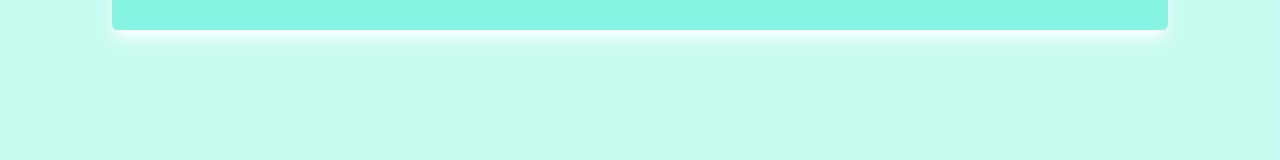
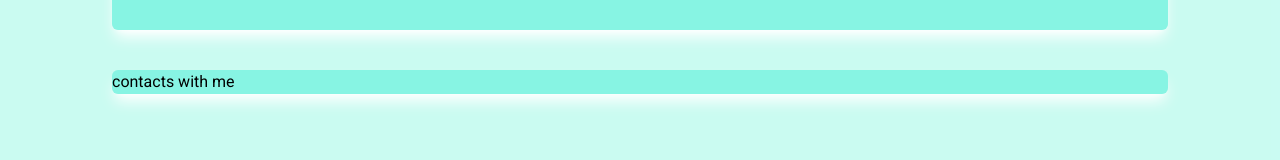
Before and after one commit to helal366/my_portfolio, a React (Vite) app: page / in a window 1280 px wide. Shown: the part 1793-1953 px from the top of the page. Built offline with nearby package versions, Linux system fonts and the light colour scheme.

Commit message:
Contacts component created

```diff
--- a/src/components/headerComponents/NavbarLinks.jsx
+++ b/src/components/headerComponents/NavbarLinks.jsx
@@ -11,7 +11,7 @@ const NavbarLinks = () => {
             <li><a href='skills'>Skills</a></li>
             <li><a href='#education'>Education</a></li>
             <li><a href='#projects'>Projects</a></li>
-            <li><a>Contacts</a></li>
+            <li><a href='#contacts'>Contacts</a></li>
         </>
     );
 };
--- /dev/null
+++ b/src/components/homePageComponents/Contacts.jsx
@@ -0,0 +1,11 @@
+import React from 'react';
+
+const Contacts = () => {
+    return (
+        <section className='section'>
+            contacts with me
+        </section>
+    );
+};
+
+export default Contacts;
--- a/src/pages/HomePage.jsx
+++ b/src/pages/HomePage.jsx
@@ -3,6 +3,7 @@ import About from '../components/homePageComponents/About';
 import Skills from '../components/homePageComponents/Skills';
 import EducationalQualification from '../components/homePageComponents/EducationalQualification';
 import Projects from '../components/homePageComponents/Projects';
+import Contacts from '../components/homePageComponents/Contacts';
 
 const HomePage = () => {
     return (
@@ -17,6 +18,9 @@ const HomePage = () => {
             <section id='projects' className='mt-10'>
                <Projects/>
             </section>
+            <section id='contacts' className='mt-10'>
+               <Contacts/>
+            </section>
         </section>
     );
 };
```
